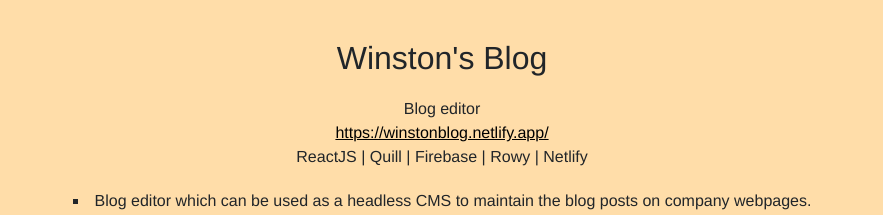
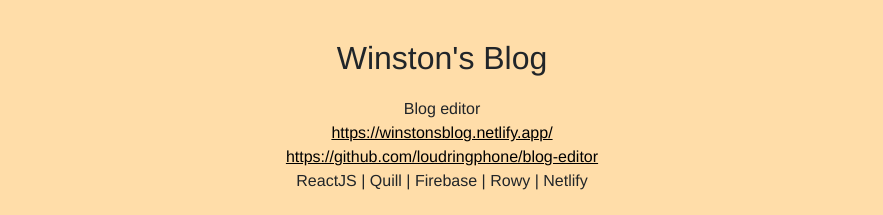
Before and after one commit to loudringphone/portfolio, a Vue app: page / in a window 1280 px wide. Shown: the part 1120-1335 px from the top of the page, without its empty margins (198-1081 px from the left). Built offline with nearby package versions, Linux system fonts and the light colour scheme.

Commit message:
edit blog name and url

```diff
--- a/src/components/Winstonsblog.vue
+++ b/src/components/Winstonsblog.vue
@@ -33,8 +33,8 @@
                   {image:require('@/assets/winstonblog/image-upload-and-label-selection.gif'), alt:'Image upload quota for each post'},
                   {image:require('@/assets/winstonblog/post-categories.gif'), alt:'Posts are fetched based on their categories or labels'}
                 ],
-                url: 'https://winstonblog.netlify.app/',
-                // git: 'https://github.com/loudringphone/product-development-agency',
+                url: 'https://winstonsblog.netlify.app/',
+                git: 'https://github.com/loudringphone/blog-editor',
                 category: 'Blog editor',
                 tech: 'ReactJS | Quill | Firebase | Rowy | Netlify',
                 description: ["Blog editor which can be used as a headless CMS to maintain the blog posts on company webpages."]
```
Also changed, not shown: 1 other file (tests, documents, lock files or other folders).
